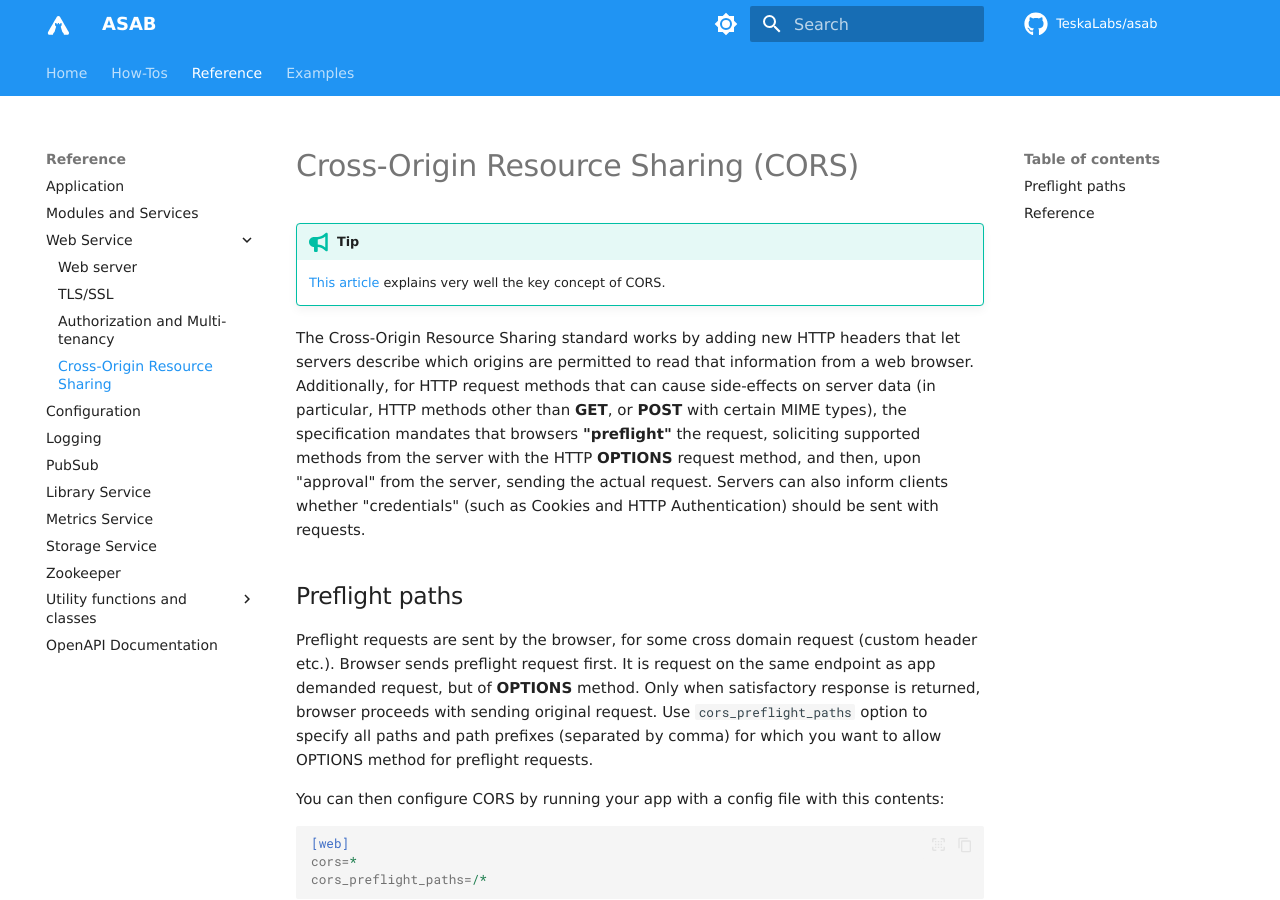
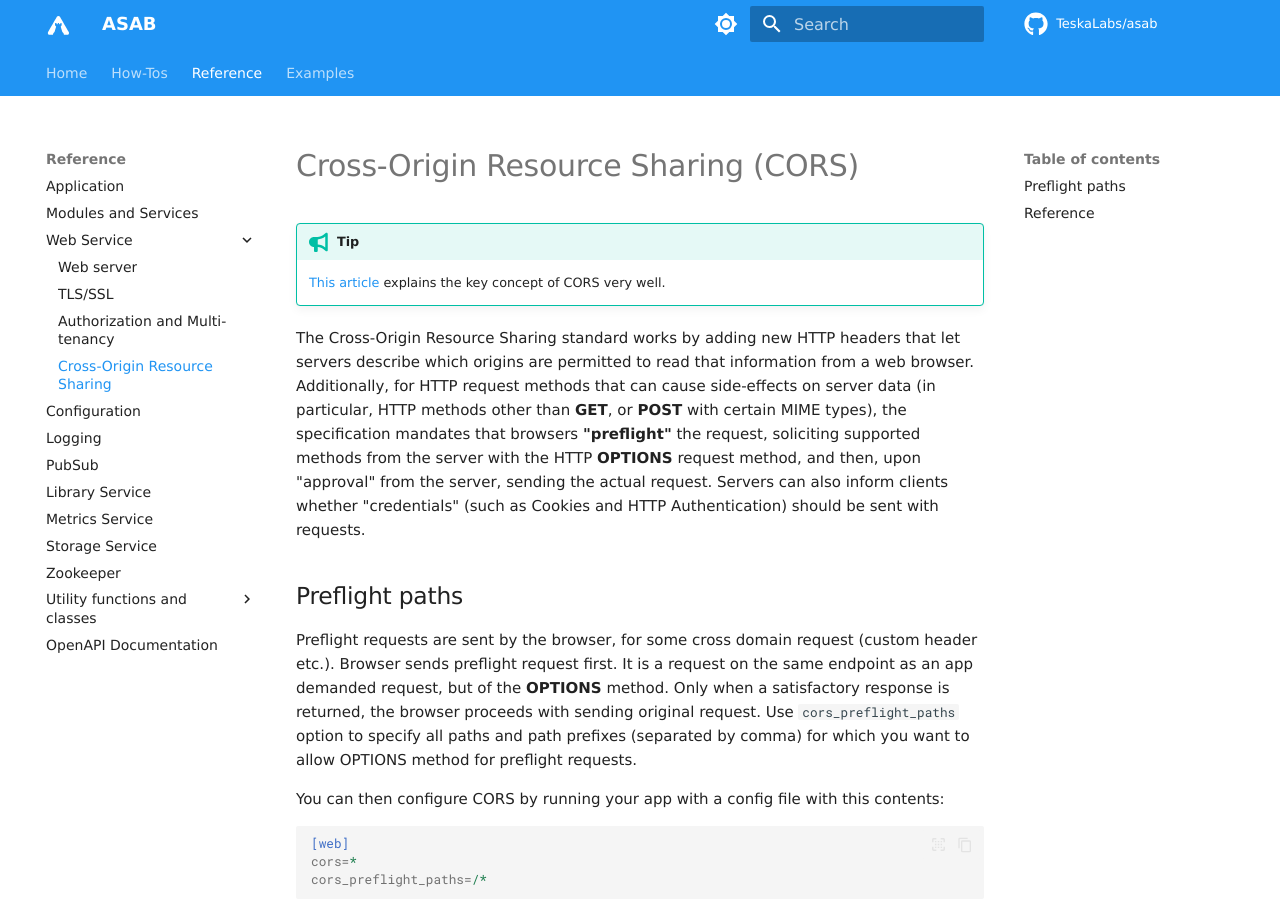
Before and after one commit to TeskaLabs/asab, an MkDocs documentation site: the page built from docs/reference/web/cors.md, in a window 1280 px wide and 900 px high. Built offline with MkDocs 1.6.1 and Material for MkDocs 9.7.7, drawn with Linux system fonts in a browser that asks for light colours; some web fonts are replaced; comment, search, counter and statistics services are not loaded.

Commit message:
added articles for clarity

```diff
--- a/docs/reference/web/cors.md
+++ b/docs/reference/web/cors.md
@@ -2,7 +2,7 @@
 
 !!! tip
 
-	[This article](https://developer.mozilla.org/en-US/docs/Web/HTTP/CORS) explains very well the key concept of CORS.
+	[This article](https://developer.mozilla.org/en-US/docs/Web/HTTP/CORS) explains the key concept of CORS very well.
 
 The Cross-Origin Resource Sharing standard works by adding new HTTP headers that let servers describe which origins are permitted to read that information from a web browser. Additionally, for HTTP request methods that can cause side-effects on server data (in particular, HTTP methods other than **GET**, or **POST** with certain MIME types), the specification mandates that browsers **"preflight"** the request, soliciting supported methods from the server with the HTTP **OPTIONS** request method, and then, upon "approval" from the server, sending the actual request. Servers can also inform clients whether "credentials" (such as Cookies and HTTP Authentication) should be sent with requests.
 
@@ -11,8 +11,8 @@ The Cross-Origin Resource Sharing standard works by adding new HTTP headers that
 
 Preflight requests are sent by the browser, for some cross domain request (custom header etc.).
 Browser sends preflight request first.
-It is request on the same endpoint as app demanded request, but of **OPTIONS** method.
-Only when satisfactory response is returned, browser proceeds with sending original request.
+It is a request on the same endpoint as an app demanded request, but of the **OPTIONS** method.
+Only when a satisfactory response is returned, the browser proceeds with sending original request.
 Use `cors_preflight_paths` option to specify all paths and path prefixes (separated by comma) for which you
 want to allow OPTIONS method for preflight requests.
 
```
